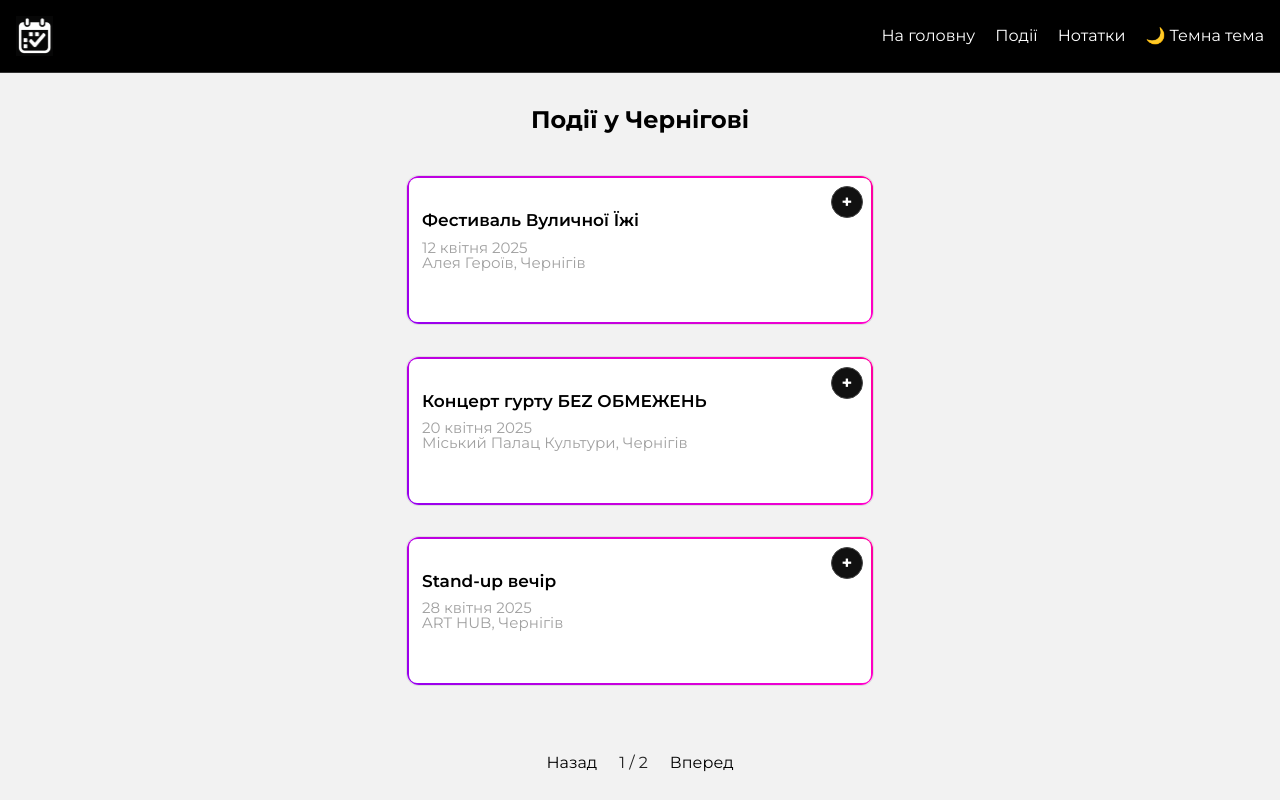
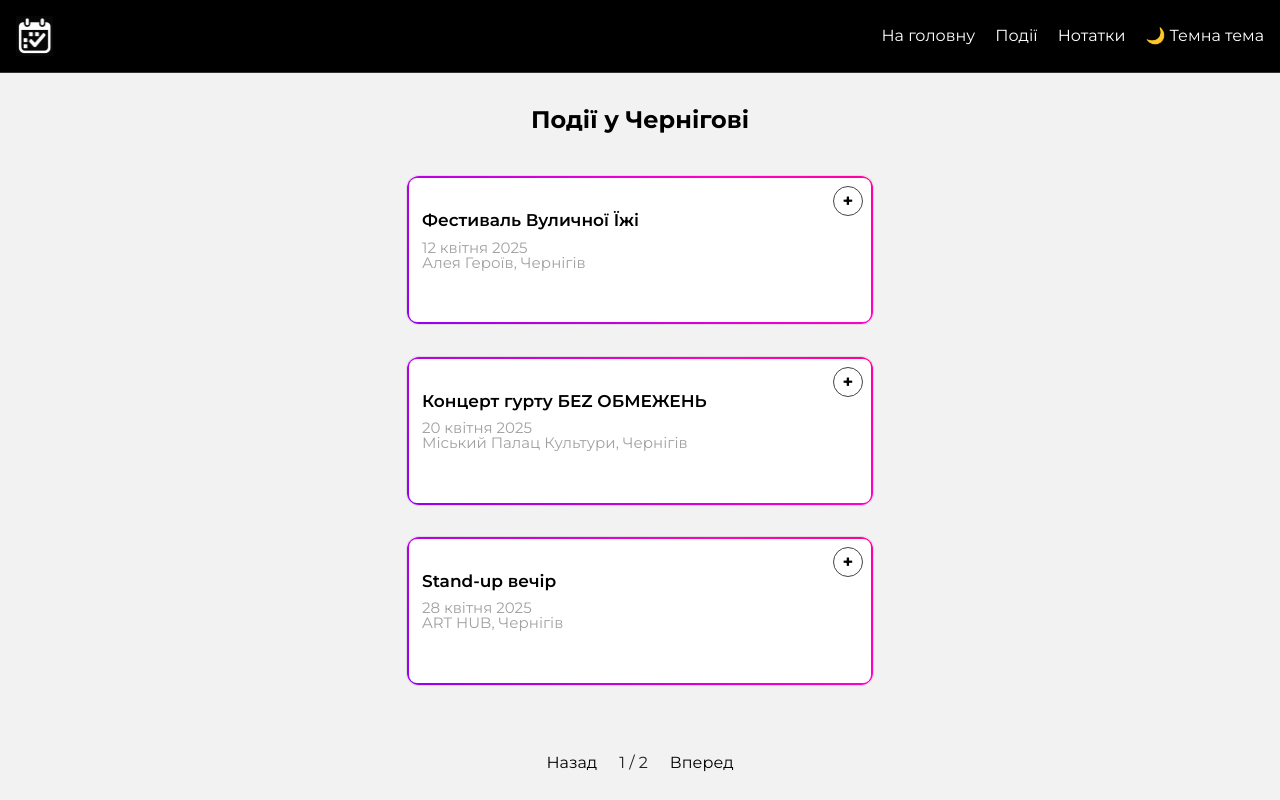
Before and after one commit to kulikp1/planner, a React (Vite) app: page /events in a window 1280 px wide. Built offline with nearby package versions, Linux system fonts and the light colour scheme.

Commit message:
finish update light theme for events

```diff
--- a/src/components/Events/Events.jsx
+++ b/src/components/Events/Events.jsx
@@ -90,7 +90,7 @@ const UpcomingEvents = () => {
             >
               <h2
                 className={` ${
-                  isDarkMode ? styles.title : styles.eventLightTitle
+                  isDarkMode ? styles.eventTitle : styles.eventLightTitle
                 }`}
               >
                 {event.title}
@@ -99,7 +99,9 @@ const UpcomingEvents = () => {
               <p className={styles.eventLocation}>{event.location}</p>
               <button
                 onClick={() => handleAddToCalendar(event)}
-                className={styles.iconButton}
+                className={` ${
+                  isDarkMode ? styles.iconButton : styles.LightIconButton
+                }`}
                 disabled={!!addedEvents[event.id]}
                 title={
                   addedEvents[event.id] ? "Вже додано" : "Додати до календаря"
--- a/src/components/Events/Events.module.css
+++ b/src/components/Events/Events.module.css
@@ -263,8 +263,29 @@ body {
   color: white;
   border: 1px solid #444;
   border-radius: 50%;
-  width: 32px;
-  height: 32px;
+  width: 30px;
+  height: 30px;
+  font-size: 18px;
+  font-weight: bold;
+  line-height: 1;
+  cursor: pointer;
+  transition: all 0.3s ease;
+  display: flex;
+  align-items: center;
+  justify-content: center;
+  z-index: 5;
+}
+
+.LightIconButton {
+  position: absolute;
+  top: 10px;
+  right: 10px;
+  background-color: white;
+  color: black;
+  border: 1px solid #444;
+  border-radius: 50%;
+  width: 30px;
+  height: 30px;
   font-size: 18px;
   font-weight: bold;
   line-height: 1;
@@ -278,6 +299,13 @@ body {
 
 .iconButton:hover:not(:disabled) {
   background-color: #222;
+  border-color: #666;
+  transform: scale(1.1);
+  box-shadow: 0 0 8px rgba(255, 255, 255, 0.3);
+}
+
+.LightIconButton:hover:not(:disabled) {
+  background-color: white;
   border-color: #666;
   transform: scale(1.1);
   box-shadow: 0 0 8px rgba(255, 255, 255, 0.3);
```
